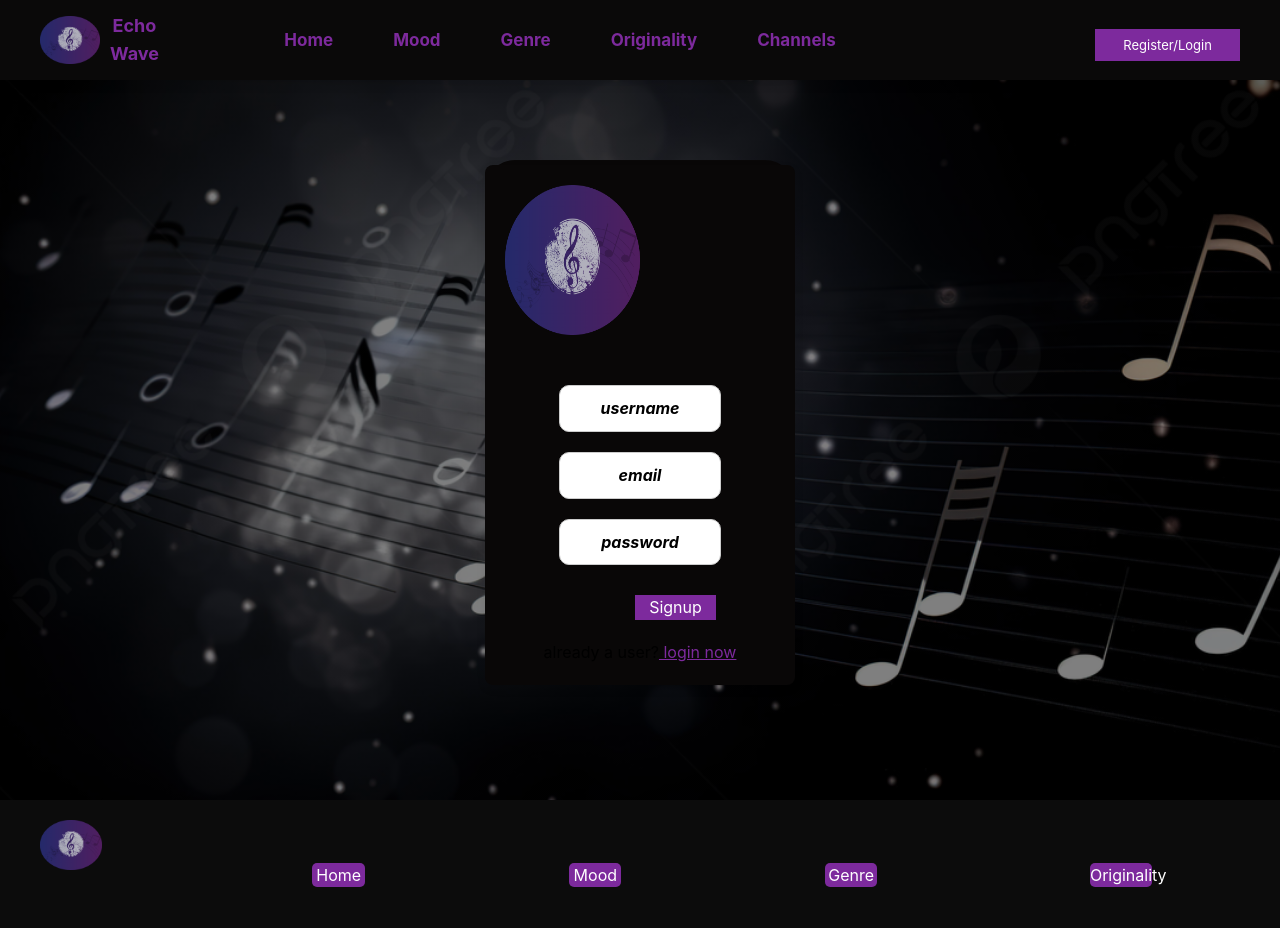
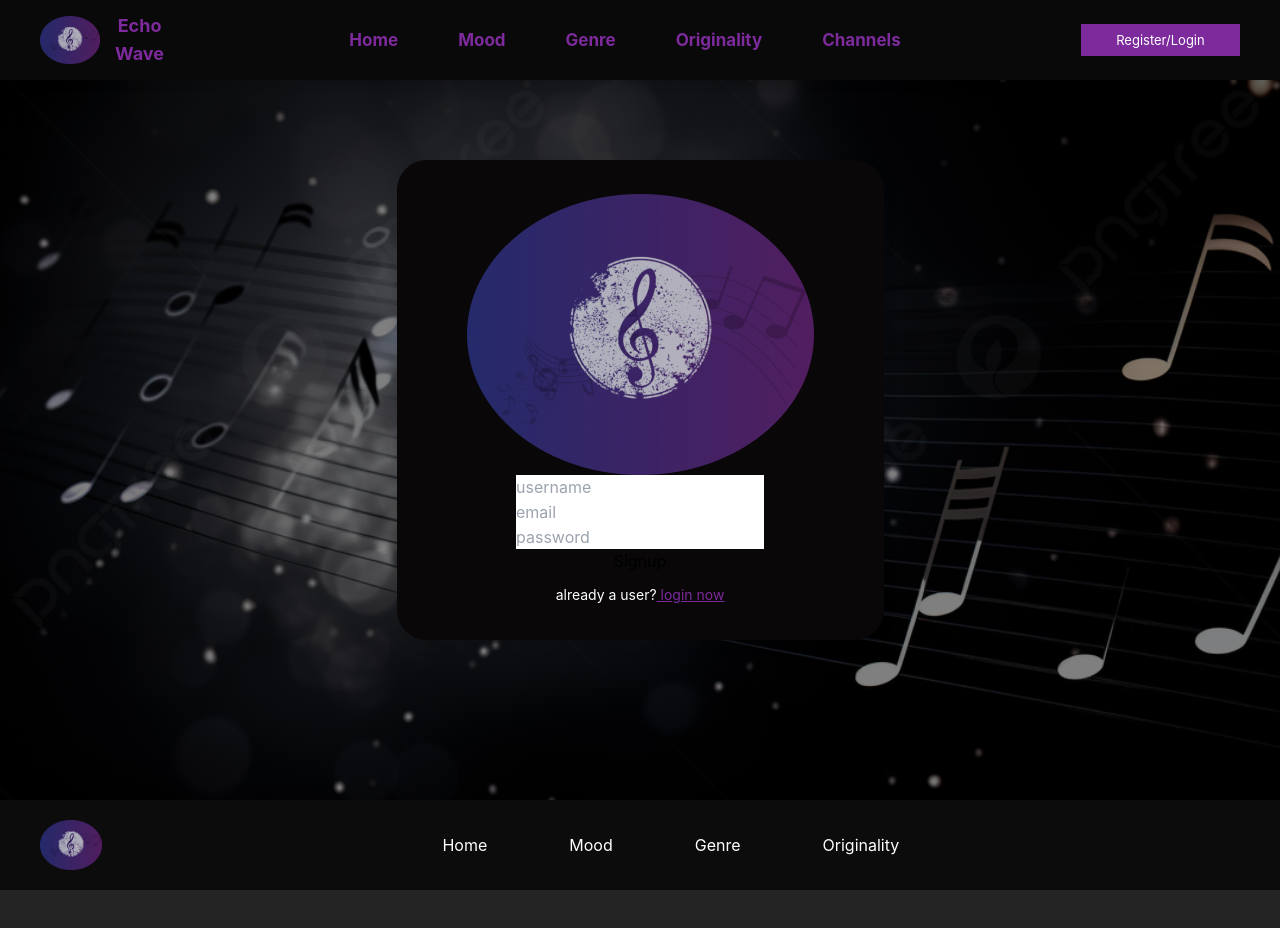
Before and after one commit to OmarMallouk/EchoWave-app, a React (Vite) app: page /register in a window 1280 px wide. Shown: the top 928 px of the page. After the commit the page ends 890 px from the top, so only its background shows below. Built offline with nearby package versions, Linux system fonts and the light colour scheme.

Commit message:
added more css

```diff
--- a/src/pages/Register/Register.module.css
+++ b/src/pages/Register/Register.module.css
@@ -2,7 +2,11 @@
     display: flex;
     justify-content: center;
     align-items: center;
-    background-image: linear-gradient(rgba(0, 0, 0, 0.5), rgba(0, 0, 0, 0.5)), url("/public/assests/loginRecords.jpg");
+    background-image: linear-gradient(
+        rgba(0, 0, 0, 0.5),
+        rgba(0, 0, 0, 0.5)
+      ),
+      url("/public/assests/loginRecords.jpg");
     background-size: cover;
     background-position: center;
     background-repeat: no-repeat;
@@ -11,66 +15,69 @@
     padding: 0;
   }
 
-
-
   .registerPage {
     display: flex;
     flex-direction: column;
     gap: 20px;
     justify-content: center;
     align-items: center;
-        height: 60vh;
+    height: 60%;
+    max-width: 90%;
+    padding: 20px 70px;
     border-radius: 30px;
     background-color: #090707;
+    box-shadow: 0 6px 12px rgba(0, 0, 0, 0.15);
   }
 
-    .registerContainer {
-        max-width: 400px;
-        padding: 20px;
-        background-color: #090707;
-        border-radius: 8px;
-        box-shadow: 0 4px 8px rgba(0, 0, 0, 0.1);
-        text-align: center;
+
+
+  .registerForm {
     display: flex;
     flex-direction: column;
     gap: 20px;
-        margin-top: 50px;
+    align-items: center;
   }
 
-    form{
-        display: flex;
-        flex-direction: column;
-        gap: 20px;
+  .registerForm input {
+    width: 100%;
+    max-width: 300px;
+    padding: 12px;
+    border: 1px solid #ccc;
+    border-radius: 10px;
+    font-size: 16px;
   }
-    .dw {
-        margin-top: 20px;
-        color: blue;
+
+  .registerForm img {
+    height: 150px;
+    width: 80%;
+    max-width: 200px;
+    margin-bottom: 30px;
+    margin-left: 20px;
+  }
+
+  .registerForm button {
+    background-color: #7d2a9d;
+    color: #fff;
+    padding: 8px;
+    width: 40%;
+    border: none;
+    border-radius: 8px;
     cursor: pointer;
   }
 
-    input {
-        width: 60%;
-        padding: 10px;
-        border: 1px solid #ccc;
-        border-radius: 10px;
+  .registerForm button:hover {
+    background-color: #541f91;
   }
 
-      img{
-        height: 150px;
-        width: 50%;
-        margin-bottom: 50px;
-      }
-
-      button{
-        width: 30%;
-        background-color: #7D2A9D;
-        color: white;
+  .registerBtn {
+    color: #ffffff;
+    cursor: pointer;
+    font-size: 14px;
     margin-top: 10px;
-        margin-left: 130px;
   }
 
   .registerBtn a {
-        color: #7D2A9D;
+    color: #7d2a9d;
     text-decoration: underline;
     cursor: pointer;
   }
@@ -79,13 +86,17 @@
     color: rgb(188, 188, 206);
   }
 
-    input::placeholder {
+  .registerForm input::placeholder {
     text-align: center;
     font-weight: bold;
     color: #000000;
     font-style: italic;
   }
 
-    input:focus::placeholder {
+  .registerForm input:focus::placeholder {
     color: #030101;
   }
+
+  .registerForm input:focus {
+    outline: 2px solid #7d2a9d;
+  }
```
Lines whose indentation alone changed are shown as unchanged.
